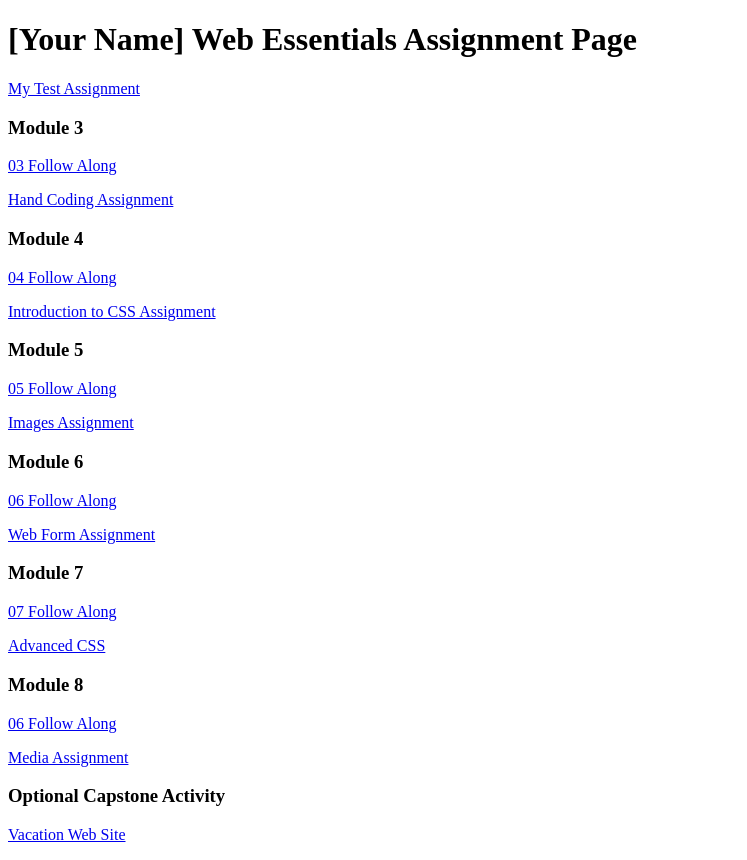
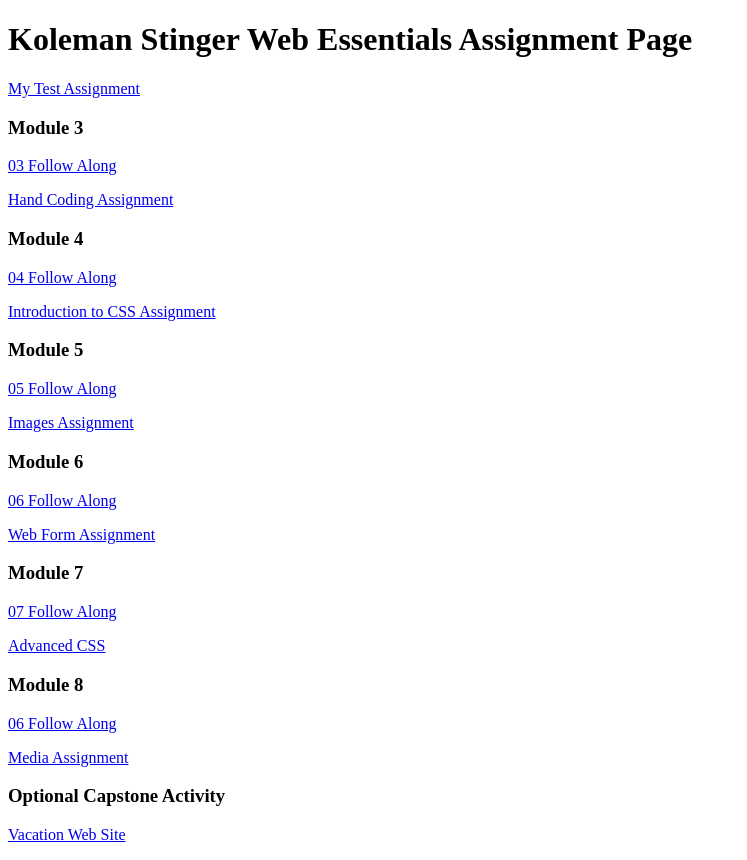
Before and after one commit to Koliswag/dwdd1600, a plain HTML site: page index.html in a window 1280 px wide. Shown: the whole page, without its empty margins (0-747 px from the left). Drawn offline with Linux system fonts and the light colour scheme.

Commit message:
Added my name

```diff
--- a/index.html
+++ b/index.html
@@ -6,7 +6,7 @@
 		<title>dwdd 1600 assignment list page</title>
 	</head>
 	<body>
-		<h1>[Your Name] Web Essentials Assignment Page</h1>
+		<h1> Koleman Stinger Web Essentials Assignment Page</h1>
 		<p><a href="01test">My Test Assignment</a></p>
 
 		<h3>Module 3</h3>
```
